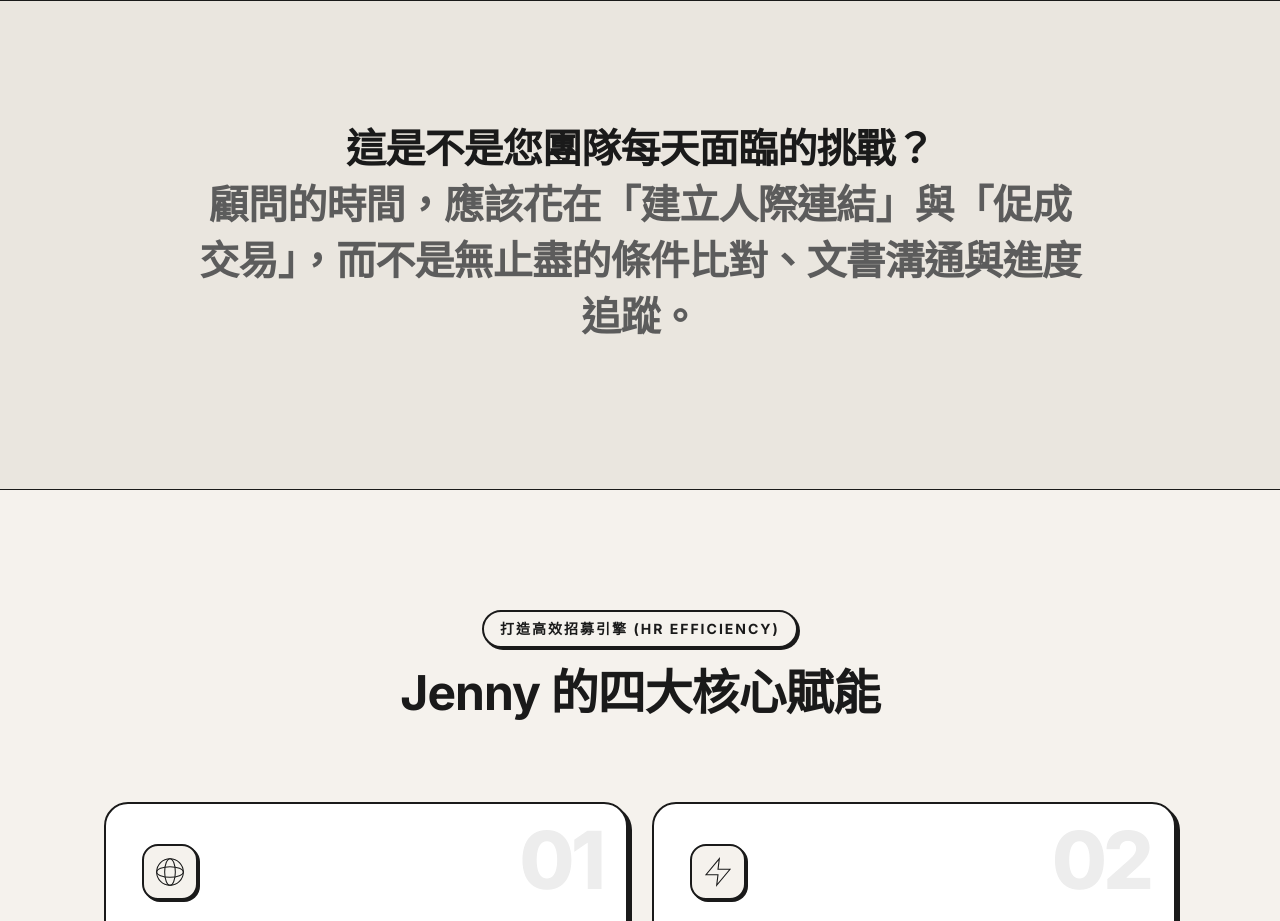
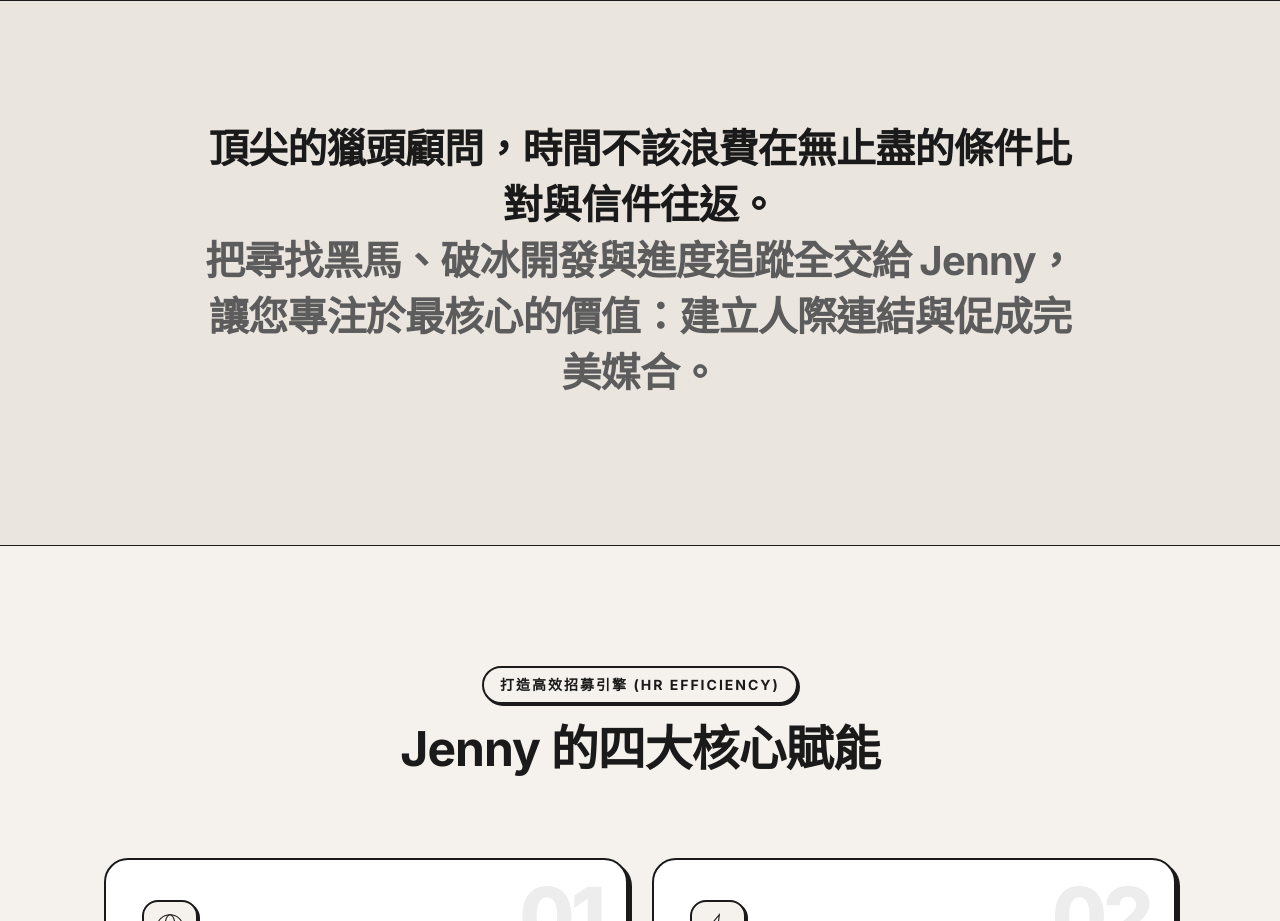
Before and after one commit to wulingteen/arbonova-website, a website built with Vite: page jenny.html in a window 1280 px wide. Shown: the part 800-1721 px from the top of the page. Built offline with nearby package versions, Linux system fonts and the light colour scheme.

Commit message:
fix: rewrite jenny statement hook

```diff
--- a/jenny.html
+++ b/jenny.html
@@ -116,8 +116,8 @@
       <div class="section-header animate-on-scroll" style="max-width: 900px; margin: 0 auto;">
         <h2 class="section-title" data-i18n="jenny.statement.text"
           style="font-size: clamp(1.8rem, 4vw, 2.5rem); line-height: 1.4; color: var(--text-primary);">
-          這是不是您團隊每天面臨的挑戰？<br />
-          <span style="color: var(--text-secondary);">顧問的時間，應該花在「建立人際連結」與「促成交易」，而不是無止盡的條件比對、文書溝通與進度追蹤。</span>
+          頂尖的獵頭顧問，時間不該浪費在無止盡的條件比對與信件往返。<br />
+          <span style="color: var(--text-secondary);">把尋找黑馬、破冰開發與進度追蹤全交給 Jenny，讓您專注於最核心的價值：建立人際連結與促成完美媒合。</span>
         </h2>
       </div>
     </div>
--- a/src/main.ts
+++ b/src/main.ts
@@ -441,7 +441,7 @@ const translations: Record<string, Record<string, string>> = {
     "jenny.hero.subtitle": "Your 24/7 Automated Recruitment Ally",
     "jenny.hero.btn.demo": "Book a Demo",
     "jenny.hero.btn.features": "Explore Features",
-    "jenny.statement.text": "Is this the daily challenge your team faces?<br /><span>A consultant's time should be spent on \"building human connections\" and \"closing deals\", not endless resume screening, paperwork, and progress tracking.</span>",
+    "jenny.statement.text": "Top recruiters shouldn't waste time on endless profile screening and email follow-ups.<br /><span>Let Jenny handle candidate discovery, cold outreach, and pipeline tracking—so you can focus on what matters most: building human connections and closing the perfect match.</span>",
 
     // Jenny Page - Core Features
     "jenny.bento.header.title": "Jenny's 4 Core Capabilities",
```
